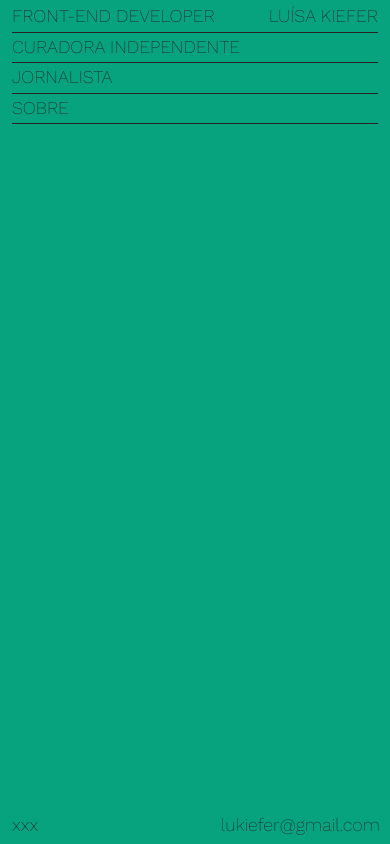
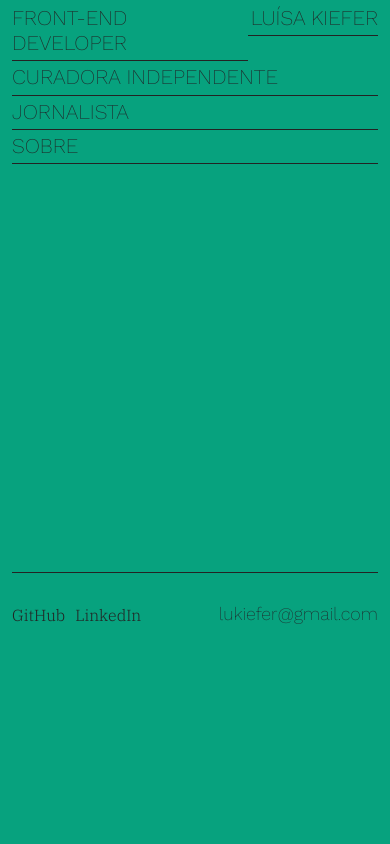
Before and after one commit to luisakiefer/portfolio, a plain HTML site: page index.html in a window 390 px wide. Drawn offline with nearby package versions, Linux system fonts and the light colour scheme.

Commit message:
fixed footer

```diff
--- a/index.html
+++ b/index.html
@@ -19,19 +19,17 @@
    <div class="header-container">
       <div class="row">
         <div class="col-8">
-          <a href="/projects.html">
+          <a href="/projects.html" class="nav-item">
           <h1>Front-End Developer</h1>
           </a>
         </div>
         <div class="col-4">
           <a href="/">
-            <h1 class="text-end logo">LUÍSA KIEFER</h1>
+            <h1 class="text-end logo">Luísa Kiefer</h1>
           </a>
         </div>
       </div>
       </div>
-
-
 
   <a>
   <h1>CURADORA INDEPENDENTE</h1>
@@ -45,18 +43,26 @@
   <h1>SOBRE</h1>
   </a>
 
-  <div class="project-image">
-    <img href="images/weather-app.png" />
+  <div class="home-main">
+
   </div>
 
 
   <footer class="footer">
      <div class="row">
       <div class="col-6 footer">
-  <h4 class="position-absolute bottom-0 start-20">xxx</h4>
+
+         <div class="redes-sociais-home">
+        <div>
+          <a href="https://github.com/luisakiefer">GitHub</a>
+        </div>
+        <div>
+          <a href="https://www.linkedin.com/in/luisakiefer/">LinkedIn</a>
+        </div>
+      </div>
   </div>
   <div class="col-6">
-    <h4 class="text-end position-absolute bottom-0 end-0 mail">lukiefer@gmail.com</h4>
+    <a href="mailto:lukiefer@gmail.com" target="_blank"></a><h4 class="text-end">lukiefer@gmail.com</h4></a>
   </div>
   </footer>
 
--- a/styles/style.css
+++ b/styles/style.css
@@ -1,3 +1,8 @@
+:root {
+  --primary-color: #232323;
+  --secondary-color: #d9d9d9;
+}
+
 html,
 body {
   height: 100%;
@@ -21,7 +26,7 @@ body.sobre {
 }
 
 body.projects {
-  background-color: #c9a644;
+  background-color: #bdbdbd;
   display: flex-start;
   justify-content: center;
   align-items: center;
@@ -41,7 +46,6 @@ h1 {
   margin-top: -10px;
   font-size: 30px;
   text-transform: uppercase;
-  color: #232323;
 }
 
 h2 {
@@ -64,13 +68,19 @@ p {
   font-weight: 300;
 }
 
+footer {
+  border-top: 1px solid #232323 ;
+  padding-top: 30px
+}
+
+
 a {
-  color: #232323;
+  color: var(--primary-color);
   text-decoration: none;
 }
 
 a:hover {
-  color: rgb(217, 217, 217);
+  color: var(--secondary-color);
 }
 
 a.highlight {
@@ -83,16 +93,18 @@ a.highlight {
   flex-direction: column;
   max-width: 100%;
 }
-.mail {
-  margin-right: 10px;
+
+.home-main {
+  height: 400px;
 }
 
 .logo-home {
-padding: 10px, 10px, 10px, 0;
+  padding: 10px, 10px, 10px, 0;
 }
 
 .logo {
   margin-left: -30px;
+  text-transform: uppercase;
 }
 
 .redes-sociais {
@@ -100,17 +112,21 @@ padding: 10px, 10px, 10px, 0;
   margin-top: 30px;
 }
 
+.redes-sociais-home {
+  font-family: "IBM Plex Serif", serif;
+  display: flex;
+  gap: 10px
+}
+
 .project-image {
   margin-top: 30px;
 }
 
-
-@media (max-width:600px){
+@media (max-width: 600px) {
   h1 {
-    font-size: 18px;
+    font-size: 21px;
   }
   .logo {
     margin-left: -24px;
   }
-
 }
```
Also changed, not shown: about.html (+1 -1 lines), projects.html (+5 -3 lines).
